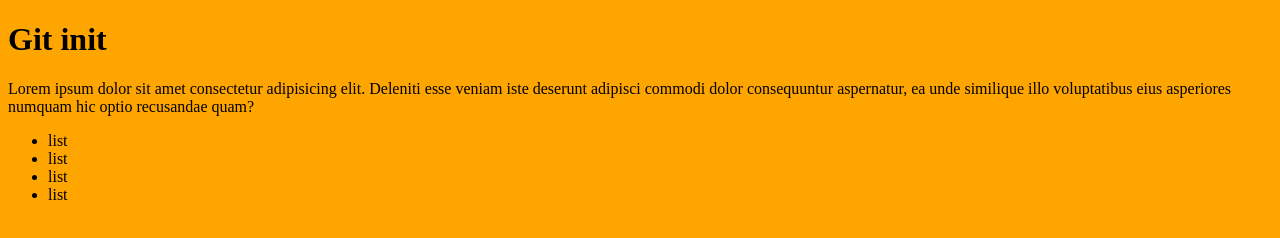
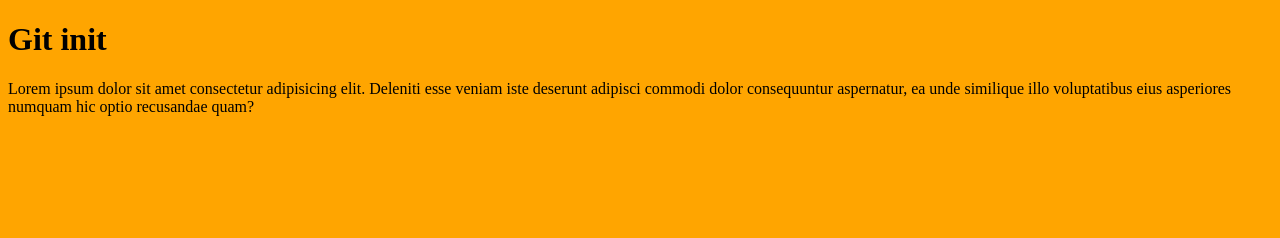
Before and after one commit to dkoncius/git-init, a plain HTML site: page index.html in a window 1280 px wide. Drawn offline with Linux system fonts and the light colour scheme.

Commit message:
deleted list

```diff
--- a/index.html
+++ b/index.html
@@ -10,12 +10,6 @@
 <body>
     <h1>Git init</h1>
     <p>Lorem ipsum dolor sit amet consectetur adipisicing elit. Deleniti esse veniam iste deserunt adipisci commodi dolor consequuntur aspernatur, ea unde similique illo voluptatibus eius asperiores numquam hic optio recusandae quam?</p>
-    <ul>
-        <li>list</li>
-        <li>list</li>
-        <li>list</li>
-        <li>list</li>
-    </ul>
 
 </body>
 </html>
```
